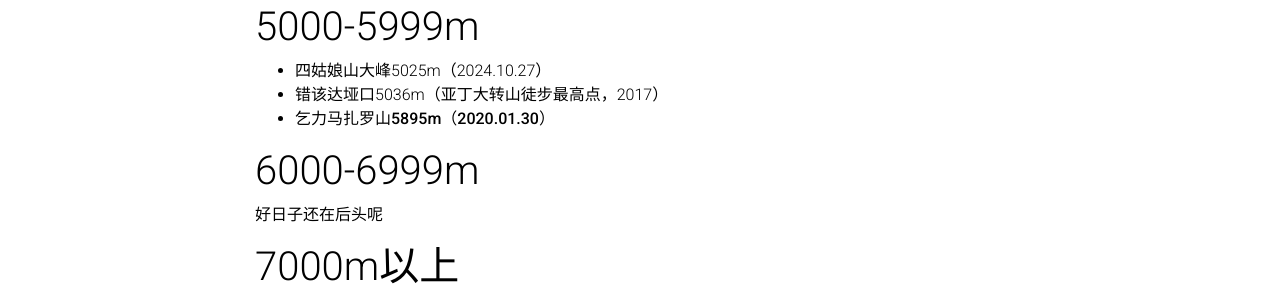
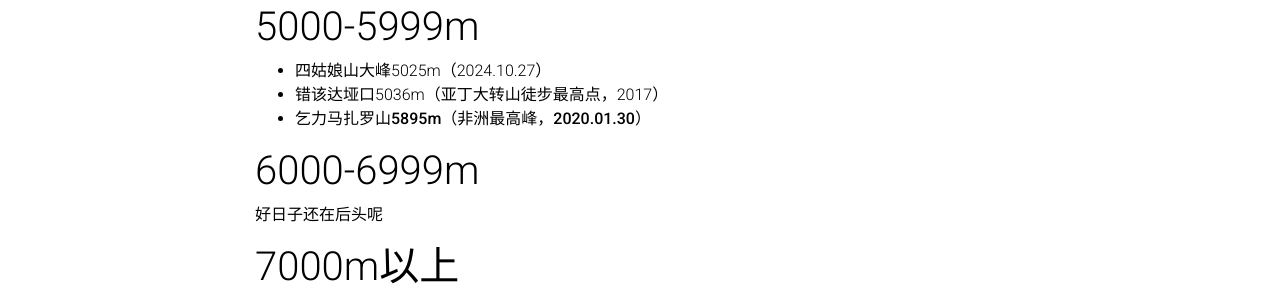
Before and after one commit to HaoyuanPeng/haoyuanpeng.github.io, a Jekyll site: the page built from _posts/2025-01-10-mountains.md, in a window 1280 px wide and 900 px high, scrolled down 973 px. Shown: the part 151-451 px from the top of the window. Built offline with Jekyll 4.4.1, drawn with Linux system fonts in a browser that asks for light colours; comment, search, counter and statistics services are not loaded; a style sheet for code colours, icons or effects is not loaded.

Commit message:
给一些山加粗，添加了香山

```diff
--- a/_posts/2025-01-10-mountains.md
+++ b/_posts/2025-01-10-mountains.md
@@ -43,7 +43,7 @@ relatedposts: false
 # 5000-5999m
 - 四姑娘山大峰5025m（2024.10.27）
 - 错该达垭口5036m（亚丁大转山徒步最高点，2017）
-- **乞力马扎罗山5895m（2020.01.30）**
+- **乞力马扎罗山5895m（非洲最高峰，2020.01.30）**
 
 # 6000-6999m
 好日子还在后头呢
```
